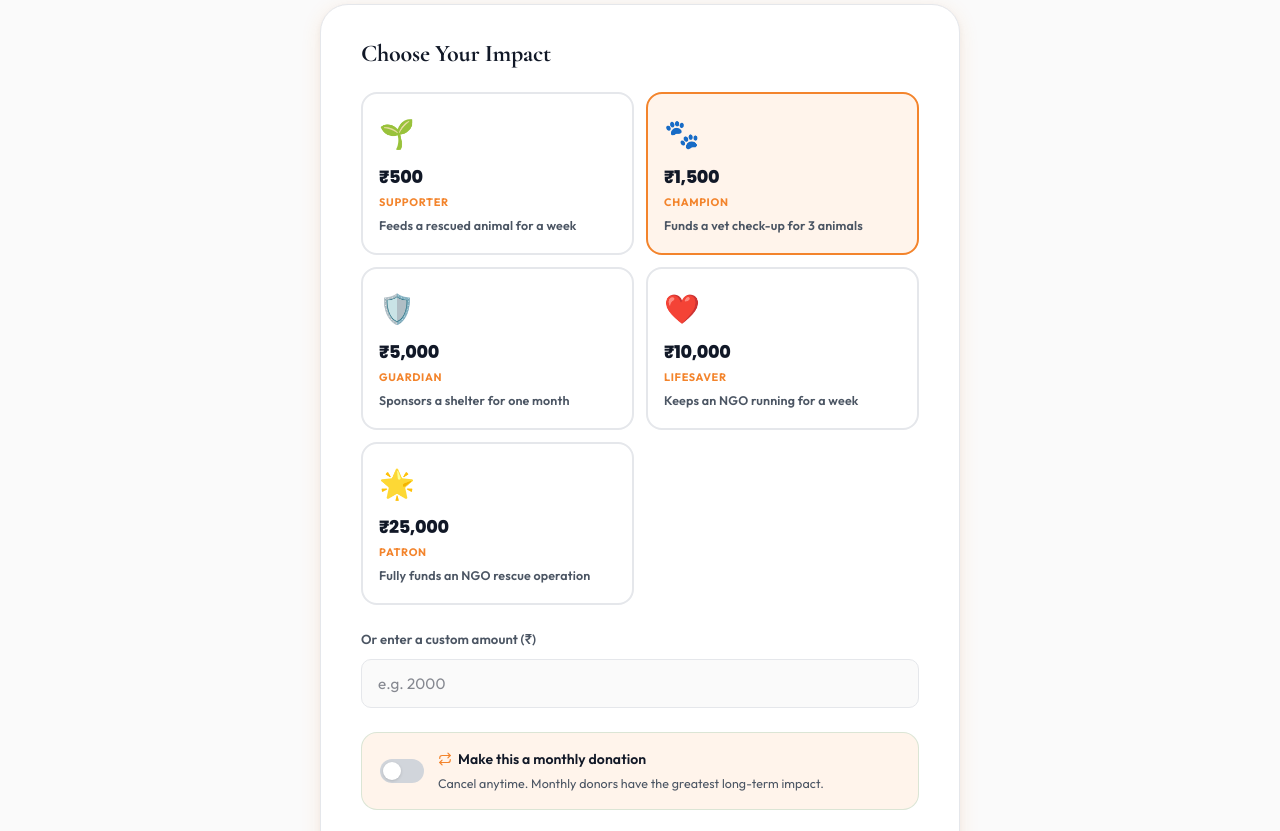
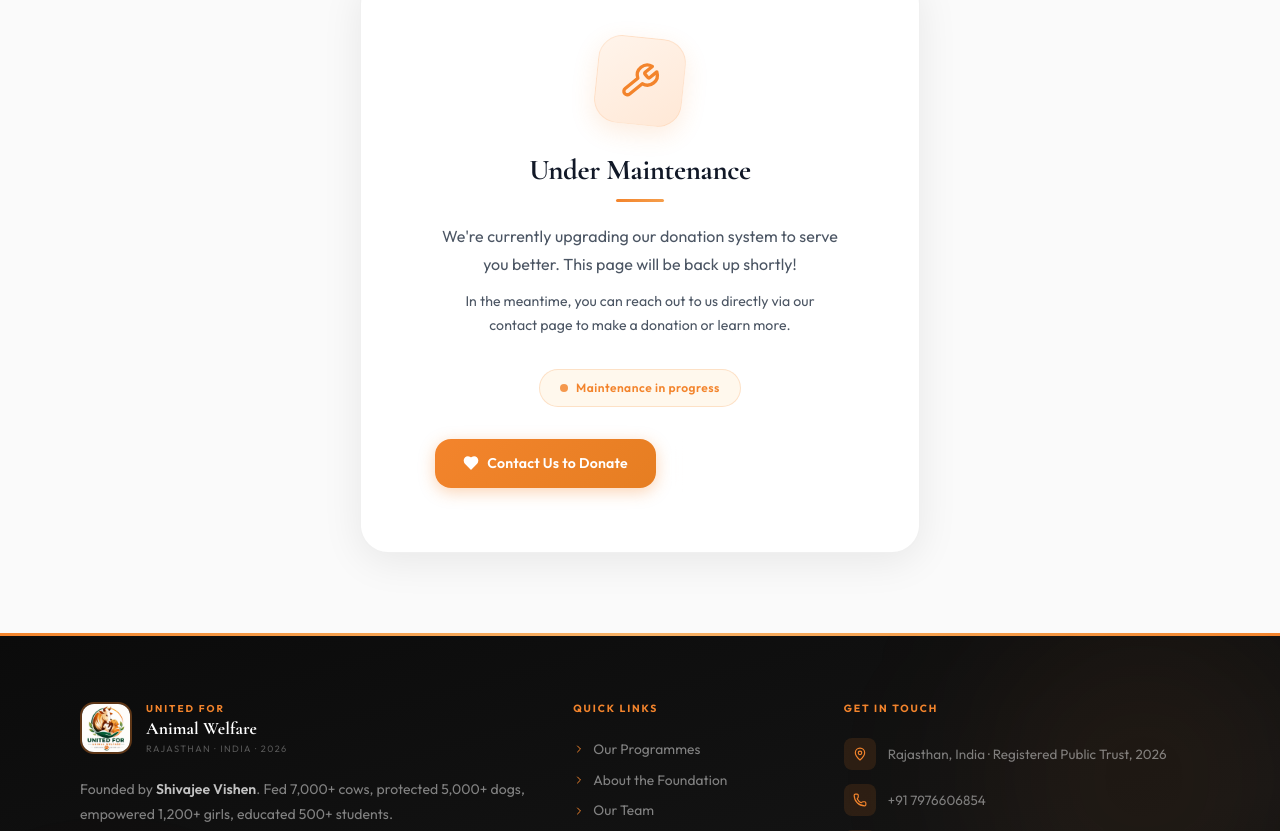
Before and after one commit to VishnuDixit23/UAW, a React (Vite) app: page /registration in a window 1280 px wide. Shown: the part 489-1320 px from the top of the page. Built offline with nearby package versions, Linux system fonts and the light colour scheme.

Commit message:
pooja under

```diff
--- a/src/pages/Registration.jsx
+++ b/src/pages/Registration.jsx
@@ -1,115 +1,153 @@
-import { useState } from "react";
+import React from "react";
 import { motion } from "framer-motion";
-import { Heart, Repeat, ArrowRight, Shield, FileText } from "lucide-react";
+import { Wrench, ArrowLeft, Heart, Clock } from "lucide-react";
 import Navbar from "../components/Navbar";
 import Footer from "../components/Footer";
-import axios from "axios";
 import { Link } from "react-router-dom";
 
-const TIERS = [
-  { amount:500,   label:"Supporter",  icon:"🌱", desc:"Feeds a rescued animal for a week" },
-  { amount:1500,  label:"Champion",   icon:"🐾", desc:"Funds a vet check-up for 3 animals" },
-  { amount:5000,  label:"Guardian",   icon:"🛡️", desc:"Sponsors a shelter for one month" },
-  { amount:10000, label:"Lifesaver",  icon:"❤️", desc:"Keeps an NGO running for a week" },
-  { amount:25000, label:"Patron",     icon:"🌟", desc:"Fully funds an NGO rescue operation" },
-];
+export default function Registration() {
+  return (
+    <div style={{ background: "var(--c-cream)", minHeight: "100vh" }}>
+      <Navbar />
 
-export default function Registration() {
-  const [sel, setSel]       = useState(1500);
-  const [custom, setCustom] = useState("");
-  const [recur, setRecur]   = useState(false);
-  const [form, setForm]     = useState({ name:"", email:"", pan:"", message:"" });
-  const [done, setDone]     = useState(false);
-  const set = e => setForm(p => ({...p,[e.target.name]:e.target.value}));
-  const amount = custom || sel;
-
-  const submit = async e => {
-    e.preventDefault();
-    try { await axios.post("https://sheetdb.io/api/v1/dn0y95uxqe0qs", { data:{...form,amount,recur} }); setDone(true); }
-    catch { alert("Something went wrong. Please try again."); }
-  };
-
-  return (
-    <div style={{ background:"var(--c-cream)", minHeight:"100vh" }}>
-      <Navbar />
+      {/* ── PAGE HERO ── */}
       <div className="page-hero">
-        <div style={{ position:"absolute", inset:0, backgroundImage:"radial-gradient(circle, rgba(255,255,255,0.05) 1px, transparent 1px)", backgroundSize:"28px 28px", pointerEvents:"none", zIndex:1 }} />
-        <div style={{ position:"relative", zIndex:2 }}>
-          <p className="section-label" style={{ justifyContent:"center", color:"var(--c-amber-light)", marginBottom:12 }}>Make a Difference</p>
-          <h1 style={{ fontFamily:"var(--f-display)", fontSize:"clamp(2.2rem,5vw,3.8rem)", fontWeight:700, color:"white", marginBottom:14 }}>
-            <span style={{ color:"#F3842C" }}>Donate</span> & Save a Life
+        <div style={{ position: "absolute", inset: 0, backgroundImage: "radial-gradient(circle, rgba(255,255,255,0.05) 1px, transparent 1px)", backgroundSize: "28px 28px", pointerEvents: "none", zIndex: 1 }} />
+        <div style={{ position: "relative", zIndex: 2 }}>
+          <p className="section-label" style={{ justifyContent: "center", color: "var(--c-amber-light)", marginBottom: 12 }}>Donate</p>
+          <h1 style={{ fontFamily: "var(--f-display)", fontSize: "clamp(2.2rem,5vw,3.8rem)", fontWeight: 700, color: "white", marginBottom: 14 }}>
+            <span style={{ color: "#F3842C" }}>Donate</span> & Save a Life
           </h1>
-          <div className="divider" style={{ margin:"0 auto 20px" }} />
-          <p style={{ fontFamily:"var(--f-body)", fontSize:"1rem", color:"rgba(255,255,255,0.58)", maxWidth:500, margin:"0 auto" }}>
-            Your donation goes directly to animal rescue and keeping NGOs alive. 80-G tax benefits available.
+          <div className="divider" style={{ margin: "0 auto 20px" }} />
+          <p style={{ fontFamily: "var(--f-body)", fontSize: "1rem", color: "rgba(255,255,255,0.58)", maxWidth: 500, margin: "0 auto" }}>
+            Your donation goes directly to animal rescue and keeping NGOs alive.
           </p>
         </div>
       </div>
 
-      <div className="section-container" style={{ paddingTop:60, paddingBottom:80, maxWidth:720 }}>
-        {done ? (
-          <motion.div initial={{ opacity:0, scale:0.94 }} animate={{ opacity:1, scale:1 }}
-            style={{ background:"white", borderRadius:"var(--r-xl)", padding:"56px 40px", textAlign:"center", boxShadow:"var(--sh-lg)", border:"1px solid var(--c-sand-light)" }}>
-            <div style={{ fontSize:"4rem", marginBottom:20 }}>🐾</div>
-            <h2 style={{ fontFamily:"var(--f-display)", fontSize:"2rem", fontWeight:700, color:"var(--c-forest)", marginBottom:12 }}>Thank You!</h2>
-            <p style={{ fontFamily:"var(--f-body)", fontSize:"1rem", color:"var(--c-bark-muted)", marginBottom:28 }}>Your generous donation will help save lives. We'll send a receipt and impact report by email.</p>
-            <button onClick={() => setDone(false)} className="btn btn-primary btn-sm">Donate Again</button>
+      {/* ── UNDER MAINTENANCE CARD ── */}
+      <div className="section-container" style={{ paddingTop: 60, paddingBottom: 80, maxWidth: 640 }}>
+        <motion.div
+          initial={{ opacity: 0, y: 28 }}
+          animate={{ opacity: 1, y: 0 }}
+          transition={{ duration: 0.7, ease: [0.22, 1, 0.36, 1] }}
+          style={{
+            background: "white",
+            borderRadius: 28,
+            padding: "60px 44px",
+            textAlign: "center",
+            boxShadow: "0 8px 40px rgba(0,0,0,0.08)",
+            border: "1px solid rgba(0,0,0,0.06)",
+          }}
+        >
+          {/* Animated Icon */}
+          <motion.div
+            animate={{ rotate: [0, 15, -15, 10, -10, 0] }}
+            transition={{ duration: 2.5, repeat: Infinity, repeatDelay: 3, ease: "easeInOut" }}
+            style={{
+              width: 88,
+              height: 88,
+              borderRadius: 24,
+              background: "linear-gradient(145deg, #FFF4EB, #FFE8D6)",
+              display: "flex",
+              alignItems: "center",
+              justifyContent: "center",
+              margin: "0 auto 28px",
+              boxShadow: "0 8px 24px rgba(243,132,44,0.15)",
+              border: "1px solid rgba(243,132,44,0.12)",
+            }}
+          >
+            <Wrench style={{ width: 40, height: 40, color: "#F3842C" }} />
           </motion.div>
-        ) : (
-          <motion.div initial={{ opacity:0, y:24 }} animate={{ opacity:1, y:0 }} transition={{ duration:0.7 }}
-            style={{ background:"white", borderRadius:"var(--r-xl)", padding:"36px 40px", boxShadow:"var(--sh-md)", border:"1px solid var(--c-sand-light)" }}>
 
-            <h2 style={{ fontFamily:"var(--f-display)", fontSize:"1.5rem", fontWeight:700, color:"var(--c-bark)", marginBottom:24 }}>Choose Your Impact</h2>
+          <h2 style={{
+            fontFamily: "var(--f-display)",
+            fontSize: "1.8rem",
+            fontWeight: 700,
+            color: "var(--c-bark)",
+            marginBottom: 12,
+            lineHeight: 1.2,
+          }}>
+            Under Maintenance
+          </h2>
 
-            <div style={{ display:"grid", gridTemplateColumns:"repeat(auto-fill,minmax(180px,1fr))", gap:12, marginBottom:24 }}>
-              {TIERS.map(t => (
-                <button key={t.amount} onClick={() => { setSel(t.amount); setCustom(""); }}
-                  style={{ padding:"16px", borderRadius:"var(--r-md)", border:`2px solid ${sel===t.amount && !custom ? "var(--c-forest)" : "var(--c-sand-light)"}`, background:sel===t.amount && !custom ? "var(--c-pale)" : "white", cursor:"pointer", textAlign:"left", transition:"all 0.2s" }}>
-                  <div style={{ fontSize:"1.8rem", marginBottom:6 }}>{t.icon}</div>
-                  <div style={{ fontFamily:"var(--f-number)", fontSize:"1.1rem", fontWeight:800, color:"var(--c-bark)", marginBottom:2, letterSpacing:"-0.02em" }}>₹{t.amount.toLocaleString()}</div>
-                  <div style={{ fontFamily:"var(--f-body)", fontSize:"0.68rem", fontWeight:700, color:"var(--c-forest)", textTransform:"uppercase", letterSpacing:"0.06em", marginBottom:4 }}>{t.label}</div>
-                  <div style={{ fontFamily:"var(--f-body)", fontSize:"0.78rem", color:"var(--c-bark-muted)" }}>{t.desc}</div>
-                </button>
-              ))}
-            </div>
+          <div style={{ width: 48, height: 3, background: "linear-gradient(90deg, #F3842C, #F59E4B)", borderRadius: 2, margin: "0 auto 20px" }} />
 
-            <div style={{ marginBottom:24 }}>
-              <label style={{ fontFamily:"var(--f-body)", fontSize:"0.82rem", fontWeight:600, color:"var(--c-bark-muted)", marginBottom:8, display:"block" }}>Or enter a custom amount (₹)</label>
-              <input type="number" placeholder="e.g. 2000" value={custom}
-                onChange={e => { setCustom(e.target.value); setSel(null); }}
-                style={{ width:"100%", fontFamily:"var(--f-body)", fontSize:"0.95rem", padding:"11px 16px", border:"1.5px solid var(--c-sand-light)", borderRadius:"var(--r-sm)", background:"var(--c-cream)", color:"var(--c-bark)", outline:"none" }} />
-            </div>
+          <p style={{
+            fontFamily: "var(--f-body)",
+            fontSize: "1rem",
+            color: "var(--c-bark-muted)",
+            lineHeight: 1.75,
+            maxWidth: 420,
+            margin: "0 auto 12px",
+          }}>
+            We're currently upgrading our donation system to serve you better. This page will be back up shortly!
+          </p>
 
-            <div onClick={() => setRecur(!recur)} style={{ display:"flex", alignItems:"center", gap:14, padding:"14px 18px", background:"var(--c-pale)", borderRadius:"var(--r-md)", border:"1px solid rgba(77,170,124,0.2)", marginBottom:28, cursor:"pointer" }}>
-              <div style={{ width:44, height:24, borderRadius:12, background:recur ? "var(--c-forest)" : "var(--c-sand)", position:"relative", flexShrink:0, transition:"background 0.25s" }}>
-                <div style={{ position:"absolute", top:3, width:18, height:18, borderRadius:"50%", background:"white", boxShadow:"0 1px 3px rgba(0,0,0,0.15)", transition:"left 0.25s", left:recur ? 23 : 3 }} />
-              </div>
-              <div>
-                <p style={{ fontFamily:"var(--f-body)", fontSize:"0.875rem", fontWeight:600, color:"var(--c-bark)", display:"flex", alignItems:"center", gap:6, marginBottom:2 }}>
-                  <Repeat style={{ width:14, height:14, color:"var(--c-forest)" }} /> Make this a monthly donation
-                </p>
-                <p style={{ fontFamily:"var(--f-body)", fontSize:"0.78rem", color:"var(--c-bark-muted)" }}>Cancel anytime. Monthly donors have the greatest long-term impact.</p>
-              </div>
-            </div>
+          <p style={{
+            fontFamily: "var(--f-body)",
+            fontSize: "0.88rem",
+            color: "var(--c-bark-muted)",
+            lineHeight: 1.65,
+            maxWidth: 400,
+            margin: "0 auto 32px",
+          }}>
+            In the meantime, you can reach out to us directly via our contact page to make a donation or learn more.
+          </p>
 
-            <h3 style={{ fontFamily:"var(--f-display)", fontSize:"1.1rem", fontWeight:700, color:"var(--c-bark)", marginBottom:16 }}>Your Details</h3>
-            <form onSubmit={submit} style={{ display:"flex", flexDirection:"column", gap:12 }}>
-              {[["name","Full Name","text",true],["email","Email Address","email",true],["pan","PAN Number (for 80-G receipt)","text",false]].map(([n,ph,t,req]) => (
-                <input key={n} type={t} name={n} placeholder={ph} value={form[n]} onChange={set} required={req}
-                  style={{ fontFamily:"var(--f-body)", fontSize:"0.9rem", padding:"11px 16px", border:"1.5px solid var(--c-sand-light)", borderRadius:"var(--r-sm)", background:"var(--c-cream)", color:"var(--c-bark)", outline:"none" }} />
-              ))}
-              <textarea name="message" placeholder="Dedicate your donation (optional)" value={form.message} onChange={set} rows={3}
-                style={{ fontFamily:"var(--f-body)", fontSize:"0.9rem", padding:"11px 16px", border:"1.5px solid var(--c-sand-light)", borderRadius:"var(--r-sm)", background:"var(--c-cream)", color:"var(--c-bark)", outline:"none", resize:"none" }} />
-              <motion.button type="submit" className="btn btn-amber btn-lg" style={{ justifyContent:"center", marginTop:4 }} whileHover={{ scale:1.02 }} whileTap={{ scale:0.97 }}>
-                <Heart style={{ width:18, height:18, fill:"white" }} /> Donate ₹{Number(amount||0).toLocaleString()}{recur ? "/month" : ""}
-              </motion.button>
-              <p style={{ fontFamily:"var(--f-body)", fontSize:"0.75rem", color:"var(--c-bark-muted)", textAlign:"center", display:"flex", alignItems:"center", justifyContent:"center", gap:6 }}>
-                <Shield style={{ width:13, height:13 }} /> Secure payment · 80-G receipt · 100% reaches animals
-              </p>
-            </form>
-          </motion.div>
-        )}
+          {/* Status Badge */}
+          <div style={{
+            display: "inline-flex",
+            alignItems: "center",
+            gap: 8,
+            background: "#FFF8ED",
+            border: "1px solid rgba(243,132,44,0.2)",
+            borderRadius: 99,
+            padding: "8px 20px",
+            marginBottom: 32,
+          }}>
+            <motion.div
+              animate={{ opacity: [1, 0.4, 1] }}
+              transition={{ duration: 1.5, repeat: Infinity, ease: "easeInOut" }}
+              style={{ width: 8, height: 8, borderRadius: "50%", background: "#F3842C" }}
+            />
+            <span style={{
+              fontFamily: "var(--f-body)",
+              fontSize: "0.75rem",
+              fontWeight: 600,
+              color: "#F3842C",
+              letterSpacing: "0.04em",
+            }}>
+              Maintenance in progress
+            </span>
+          </div>
+
+          {/* Action Buttons */}
+          <div style={{ display: "flex", gap: 14, justifyContent: "center", flexWrap: "wrap" }}>
+            <Link to="/contact">
+              <motion.span
+                className="btn btn-amber"
+                style={{ display: "inline-flex", fontSize: "0.88rem" }}
+                whileHover={{ scale: 1.04 }}
+                whileTap={{ scale: 0.97 }}
+              >
+                <Heart style={{ width: 16, height: 16, fill: "white" }} /> Contact Us to Donate
+              </motion.span>
+            </Link>
+            <Link to="/">
+              <motion.span
+                className="btn btn-ghost"
+                style={{ display: "inline-flex", fontSize: "0.88rem" }}
+                whileHover={{ scale: 1.04 }}
+                whileTap={{ scale: 0.97 }}
+              >
+                <ArrowLeft style={{ width: 16, height: 16 }} /> Back to Home
+              </motion.span>
+            </Link>
+          </div>
+        </motion.div>
       </div>
+
       <Footer />
     </div>
   );
--- a/src/pages/Team.jsx
+++ b/src/pages/Team.jsx
@@ -26,8 +26,8 @@ const TEAM = [
     name: "Pooja Singh",
     role: "Secretary",
     emoji: "📋",
-    img: null,
-    imgPosition: "center center",
+    img: "/team/pooja-singh.png",
+    imgPosition: "center 12%",
     bio: "Manages governance, documentation and stakeholder relationships. The backbone of the trust's administrative operations and legal compliance.",
   },
   {
```
Also changed, not shown: public/team/pooja-singh.png (added).
